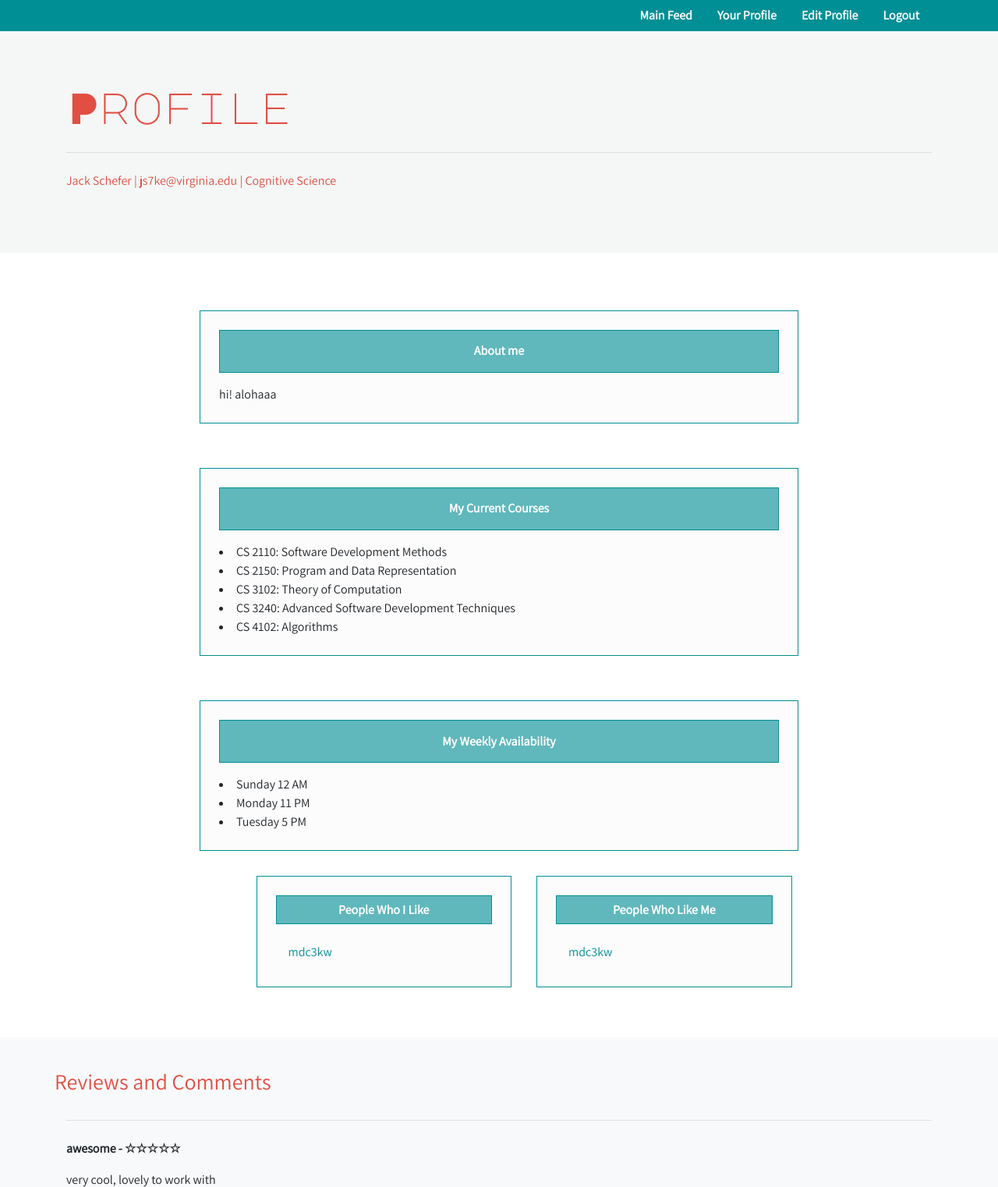
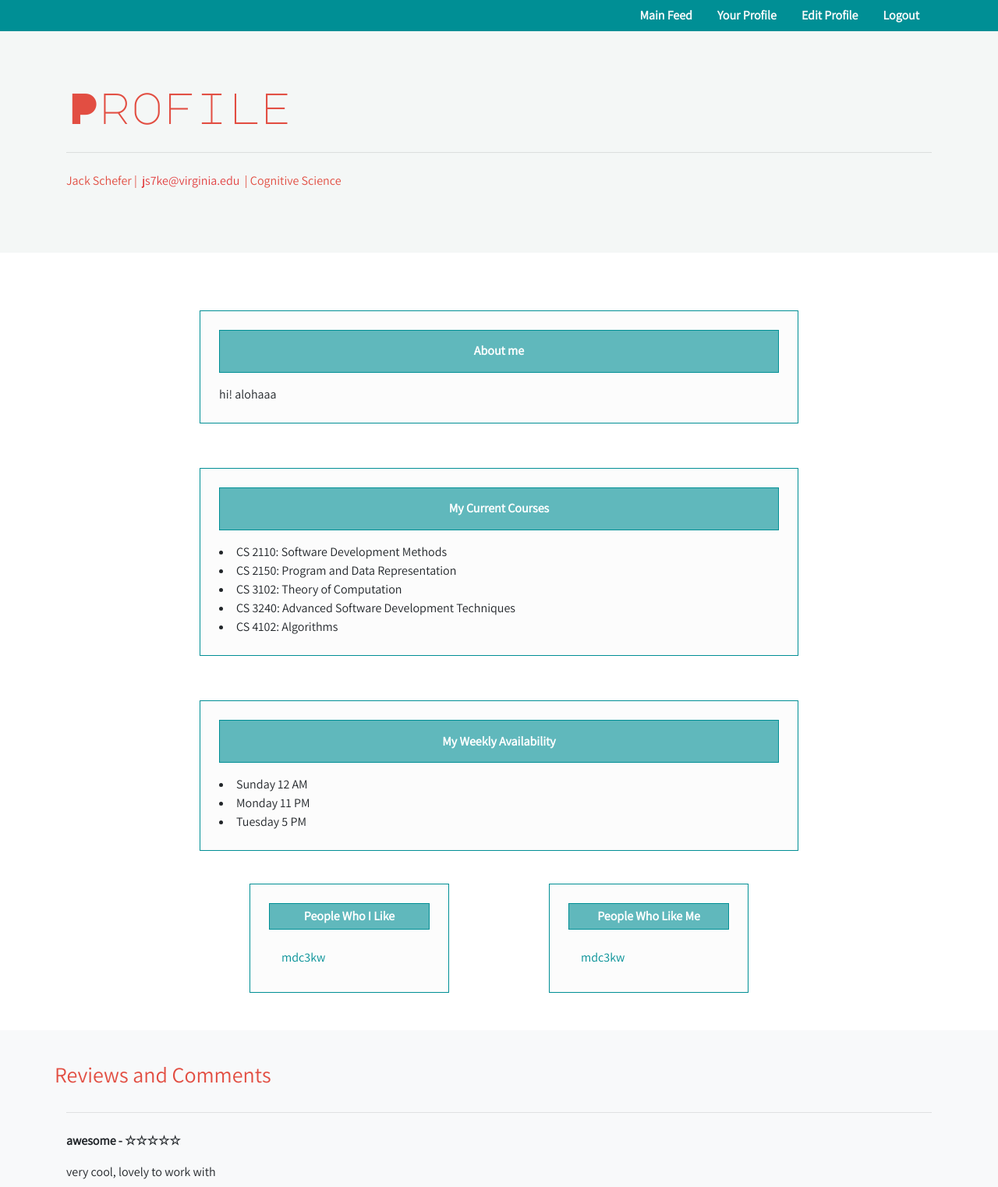
Before and after one commit to matthewcockrell/skilletz, a Django app: a page that uses pages/templates/pages/profile.html in a window 1280 px wide. Shown: the top 1522 px of the page at 78% size. Run offline with Django 3.2, Linux system fonts and the light colour scheme; a user stored in the database is signed in; data comes from the database, SQL or seed files in the repository; both versions use the stored data as it was after the commit; some libraries are stand-ins or nearby versions.

Commit message:
fix like box layout and make email clickable

```diff
--- a/pages/templates/pages/profile.html
+++ b/pages/templates/pages/profile.html
@@ -12,7 +12,7 @@
 			</h1>
 			<hr class="my-4">
 			<p>
-				{{user.first_name}} {{user.last_name}} | {{user.computing_id}}@virginia.edu | {{user.major}}
+				{{user.first_name}} {{user.last_name}} | &nbsp;<a href="mailto:{{user.user.email}}" style="color: #e24243">{{user.user.email}}</a> &nbsp;| {{user.major}}
 			</p>
 		</div>
 	</div>
@@ -42,10 +42,9 @@
 			</center>
 
 			{% if request.user.profile.computing_id == user.computing_id %}
-			<center>
-			<center class="row">
-				<div class="col-sm-3"></div>
-				<div class="m-3 col-sm-3 p-4" style="text-align: left; width: 60%; background: #fcfcfc; border: 1.2px solid #008F95">
+			<center style="padding-top: 2%">
+			<center class="row d-flex justify-content-around" style="width: 60%">
+				<div class="col-sm-4 p-4" style="text-align: left; background: #fcfcfc; border: 1.2px solid #008F95">
 				<p style="border: 1.2px solid #008F95; padding: 2%; text-align: center; background-color: #60b8bc; color: white"><b> People Who I Like </b></p>
 				{% for person in user.people_who_I_like.all %}
 				<a class="nav-link " style="color:#008F95" href="{% url 'pages:profile' %}/{{person.liked}} ">{{person.liked}}</a>
@@ -54,13 +53,12 @@
 
 
 
-				<div class="m-3 col-sm-3 p-4" style="text-align: left; width: 60%; background: #fcfcfc; border: 1.2px solid #008F95">
+				<div class="col-sm-4 p-4" style="text-align: left; background: #fcfcfc; border: 1.2px solid #008F95">
 				<p style="border: 1.2px solid #008F95; padding: 2%; text-align: center; background-color: #60b8bc; color: white"><b> People Who Like Me </b></p>
 				{% for person in user.people_who_like_me.all %}
 						<a class="nav-link " style="color:#008F95" href="{% url 'pages:profile' %}/{{person.liker}} ">{{person.liker}}</a>
 				{% endfor %}
 				</div>
-				<div class="col-sm-3"></div>
 			</center>
 			</center>
 
```
Also changed, not shown: db.sqlite3.
